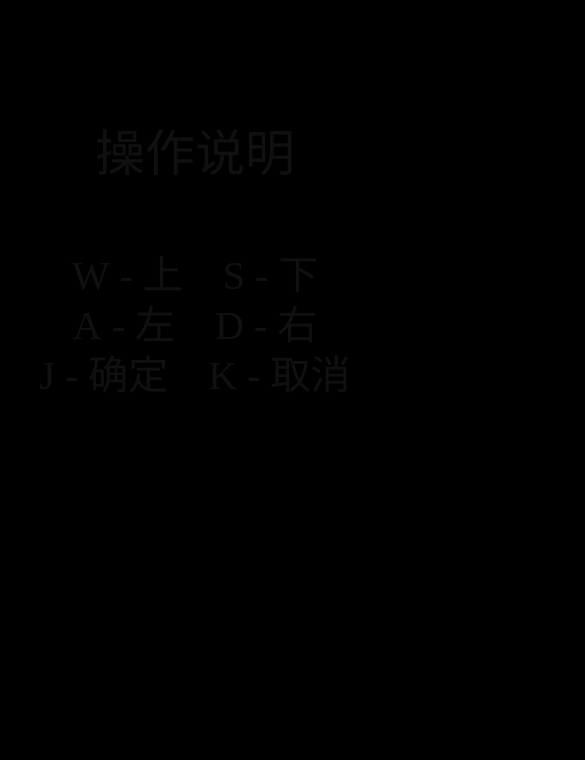
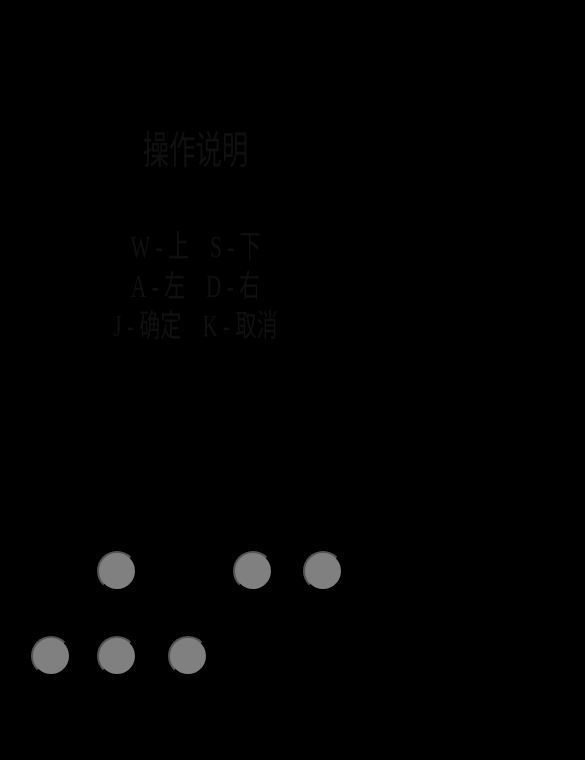
Before and after one commit to lymqt/dq-new, a plain HTML site: page index.html in a window 390 px wide. Shown: the part 84-844 px from the top of the page, 585 px wide, since content can reach past the window. Drawn offline with Linux system fonts and the light colour scheme; files whose address does not match are found by name; a web font is replaced by a local one.

Commit message:
Update index.html
增加屏幕按钮模拟按键，适配移动端网页

```diff
--- a/index.html
+++ b/index.html
@@ -4,21 +4,108 @@
     <meta charset="UTF-8" />
     <link rel="icon" type="image/svg+xml" href="/dq-new/assets/logo.png" />
     <meta name="viewport" content="width=device-width, initial-scale=1.0" />
-    <title>DQ-new</title>
+    <title>DQ_new</title>
     <script type="module" crossorigin src="/dq-new/assets/index.4bf486bf.js"></script>
     <link rel="stylesheet" href="/dq-new/assets/index.eb6deaf2.css">
   </head>
   <body>
     <nav>
-      <a href="https://github.com/lymqt/dq-new">
+      <a href="https://github.com/yeyunjianshi/dq1-web">
         <img
-          title="https://github.com/lymqt/dq-new"
-          src="/dq-new/assets/gitHub.png"
+          title="https://github.com/yeyunjianshi/dq1-web"
+          src="/dq1-web/gitHub.png"
         />
       </a>
     </nav>
     <canvas width="960" height="640" id="core"></canvas>
     <button id="testBtn">播放音乐</button>
 
+    <button id="wBtn"></button>
+    <button id="aBtn"></button>
+    <button id="sBtn"></button>
+    <button id="dBtn"></button>
+    <button id="jBtn"></button>
+    <button id="kBtn"></button>
+    <style>
+      #wBtn, #aBtn, #sBtn, #dBtn, #jBtn, #kBtn {
+        position: absolute;
+        bottom: 10px;
+
+        width: 50px;
+        height: 50px;
+        border-radius: 50%;
+        background-color: rgba(255, 255, 255, 0.5);
+      }
+	   #wBtn { left: 130px; bottom: 70px; }
+      #aBtn { left: 70px; }
+      #sBtn { left: 130px; }
+      #dBtn { left: 190px; }
+      #jBtn { right: 170px; }
+      #kBtn { right: 80px; }
+
+	  /* When viewport width is less than 600px, apply the following styles */
+      @media (max-width: 600px) {
+	   #core {
+        position: absolute;
+        top: 15%;
+        left: -15%;
+        width: 130%;
+        height: 60%;
+      }
+        #wBtn, #aBtn, #sBtn, #dBtn, #jBtn, #kBtn {
+          width: 40px;
+          height: 40px;
+        }
+        #wBtn { left: 30%; transform: translateX(-50%); bottom: 20%; }
+        #aBtn { left: 8%; bottom: 10%; }
+        #sBtn { left: 30%; transform: translateX(-50%); bottom: 10%; }
+        #dBtn { left: 43%; bottom: 10%; }
+        #jBtn { right: 30%; bottom: 20%; }
+        #kBtn { right: 12%; bottom: 20%; }
+      }
+    </style>
+    <script>
+
+	var intervalIds = {};
+    function addLongPressListener(buttonId, key) {
+        var isPressing = false;
+
+    document.getElementById(buttonId).addEventListener('touchstart', function() {
+      if (!isPressing) {
+        isPressing = true;
+        intervalIds[buttonId]= setInterval(function() {
+          simulateKeyPress(key);
+        }, 100);
+      }
+    });
+
+    document.getElementById(buttonId).addEventListener('touchend', function() {
+      if (isPressing) {
+        isPressing = false;
+        clearInterval(intervalIds[buttonId]);
+      }
+    });
+  }
+  addLongPressListener('wBtn', 'w');
+  addLongPressListener('aBtn', 'a');
+  addLongPressListener('sBtn', 's');
+  addLongPressListener('dBtn', 'd');
+      document.getElementById('jBtn').addEventListener('click', function() {
+        simulateKeyPress('j');
+      });
+      document.getElementById('kBtn').addEventListener('click', function() {
+        simulateKeyPress('k');
+      });
+        function simulateKeyPress(character) {
+        var downEvent = new KeyboardEvent('keydown', {'key':character});
+        document.dispatchEvent(downEvent);
+
+        setTimeout(function() {
+          var upEvent = new KeyboardEvent('keyup', {'key':character});
+          document.dispatchEvent(upEvent);
+        }, 100);
+
+      }
+    </script>
   </body>
 </html>
```
